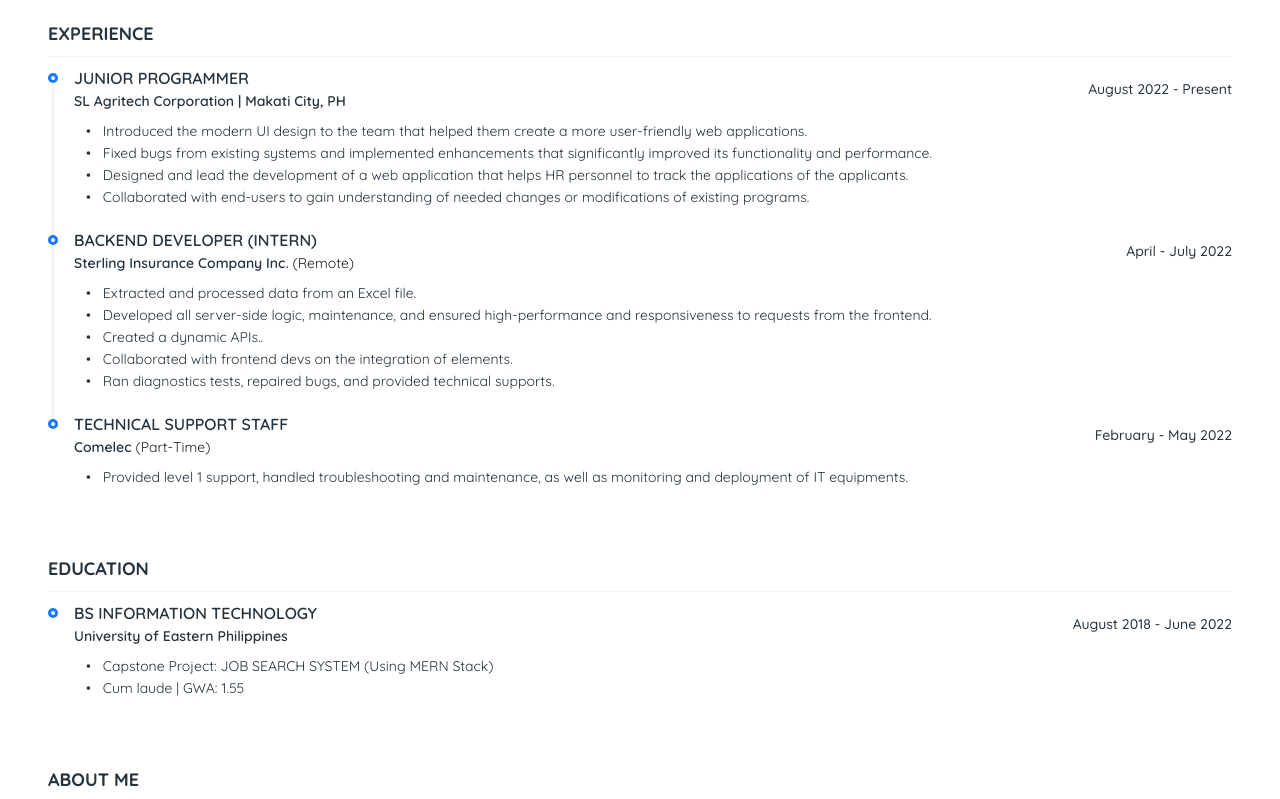
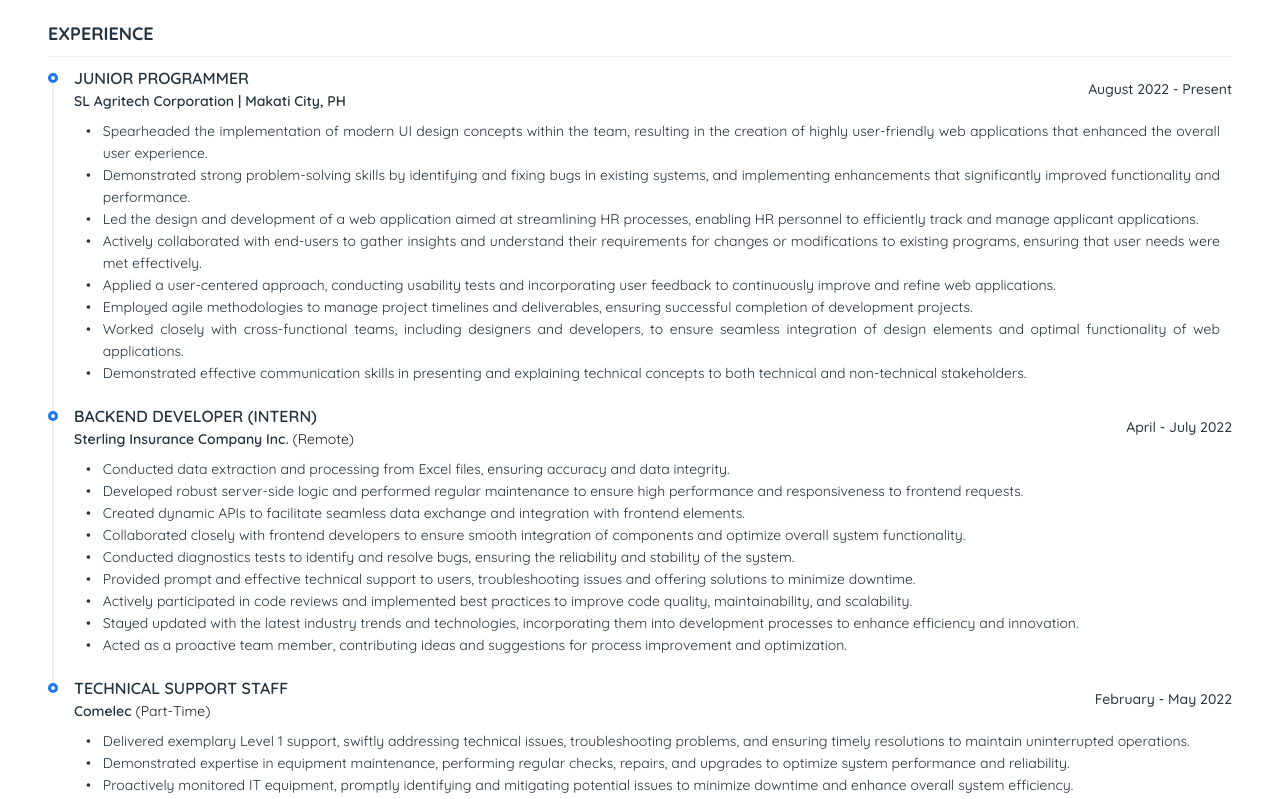
Before and after one commit to Ralf-Renz-Estellana-Bantilo/e-resume, a Next.js app: page /components/Personal in a window 1280 px wide. Shown: the top 799 px of the page. Built offline with nearby package versions, Linux system fonts and the light colour scheme.

Commit message:
update experience data

```diff
--- a/pages/components/Personal.tsx
+++ b/pages/components/Personal.tsx
@@ -34,16 +34,28 @@ const Personal = () =>
          duration: 'August 2022 - Present',
          description: [
             {
-               pointer: 'Introduced the modern UI design to the team that helped them create a more user-friendly web applications.'
+               pointer: 'Spearheaded the implementation of modern UI design concepts within the team, resulting in the creation of highly user-friendly web applications that enhanced the overall user experience.'
             },
             {
-               pointer: 'Fixed bugs from existing systems and implemented enhancements that significantly improved its functionality and performance.'
+               pointer: 'Demonstrated strong problem-solving skills by identifying and fixing bugs in existing systems, and implementing enhancements that significantly improved functionality and performance.'
             },
             {
-               pointer: 'Designed and lead the development of a web application that helps HR personnel to track the applications of the applicants.'
+               pointer: 'Led the design and development of a web application aimed at streamlining HR processes, enabling HR personnel to efficiently track and manage applicant applications.'
             },
             {
-               pointer: 'Collaborated with end-users to gain understanding of needed changes or modifications of existing programs.'
+               pointer: 'Actively collaborated with end-users to gather insights and understand their requirements for changes or modifications to existing programs, ensuring that user needs were met effectively.'
+            },
+            {
+               pointer: 'Applied a user-centered approach, conducting usability tests and incorporating user feedback to continuously improve and refine web applications.'
+            },
+            {
+               pointer: 'Employed agile methodologies to manage project timelines and deliverables, ensuring successful completion of development projects.'
+            },
+            {
+               pointer: 'Worked closely with cross-functional teams, including designers and developers, to ensure seamless integration of design elements and optimal functionality of web applications.'
+            },
+            {
+               pointer: 'Demonstrated effective communication skills in presenting and explaining technical concepts to both technical and non-technical stakeholders.'
             },
          ]
       },
@@ -55,19 +67,31 @@ const Personal = () =>
          type: 'Remote',
          description: [
             {
-               pointer: 'Extracted and processed data from an Excel file.'
+               pointer: 'Conducted data extraction and processing from Excel files, ensuring accuracy and data integrity.'
             },
             {
-               pointer: 'Developed all server-side logic, maintenance, and ensured high-performance and responsiveness to requests from the frontend.'
+               pointer: 'Developed robust server-side logic and performed regular maintenance to ensure high performance and responsiveness to frontend requests.'
             },
             {
-               pointer: 'Created a dynamic APIs..'
+               pointer: 'Created dynamic APIs to facilitate seamless data exchange and integration with frontend elements.'
             },
             {
-               pointer: 'Collaborated with frontend devs on the integration of elements.'
+               pointer: 'Collaborated closely with frontend developers to ensure smooth integration of components and optimize overall system functionality.'
             },
             {
-               pointer: 'Ran diagnostics tests, repaired bugs, and provided technical supports.'
+               pointer: 'Conducted diagnostics tests to identify and resolve bugs, ensuring the reliability and stability of the system.'
+            },
+            {
+               pointer: 'Provided prompt and effective technical support to users, troubleshooting issues and offering solutions to minimize downtime.'
+            },
+            {
+               pointer: 'Actively participated in code reviews and implemented best practices to improve code quality, maintainability, and scalability.'
+            },
+            {
+               pointer: 'Stayed updated with the latest industry trends and technologies, incorporating them into development processes to enhance efficiency and innovation.'
+            },
+            {
+               pointer: 'Acted as a proactive team member, contributing ideas and suggestions for process improvement and optimization.'
             },
          ]
       },
@@ -79,7 +103,16 @@ const Personal = () =>
          type: 'Part-Time',
          description: [
             {
-               pointer: 'Provided level 1 support, handled troubleshooting and maintenance, as well as monitoring and deployment of IT equipments.'
+               pointer: 'Delivered exemplary Level 1 support, swiftly addressing technical issues, troubleshooting problems, and ensuring timely resolutions to maintain uninterrupted operations.'
+            },
+            {
+               pointer: 'Demonstrated expertise in equipment maintenance, performing regular checks, repairs, and upgrades to optimize system performance and reliability.'
+            },
+            {
+               pointer: 'Proactively monitored IT equipment, promptly identifying and mitigating potential issues to minimize downtime and enhance overall system efficiency.'
+            },
+            {
+               pointer: `Played a pivotal role in the seamless deployment of IT equipment, ensuring proper setup, configuration, and integration within the organization's infrastructure.`
             },
          ]
       },
```
